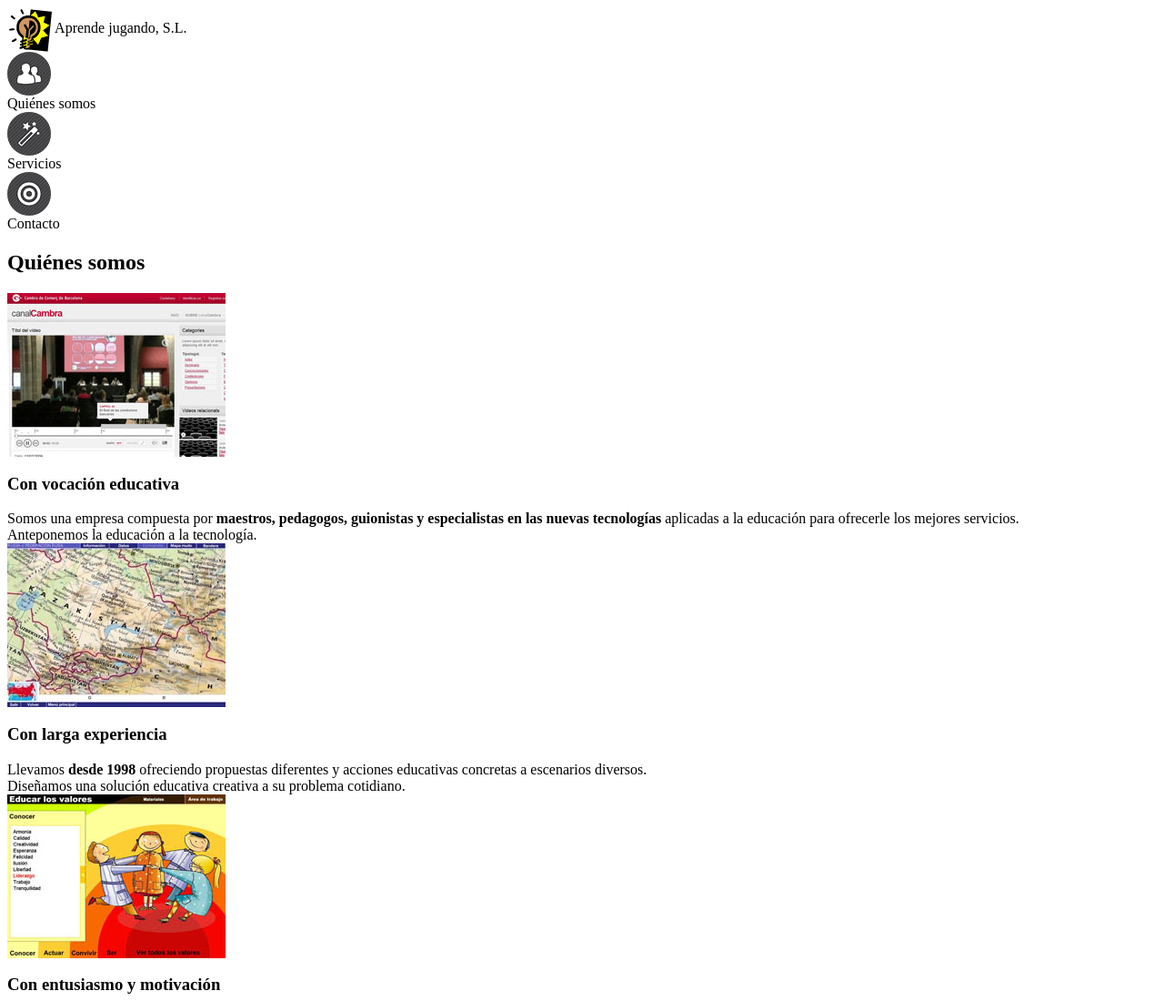
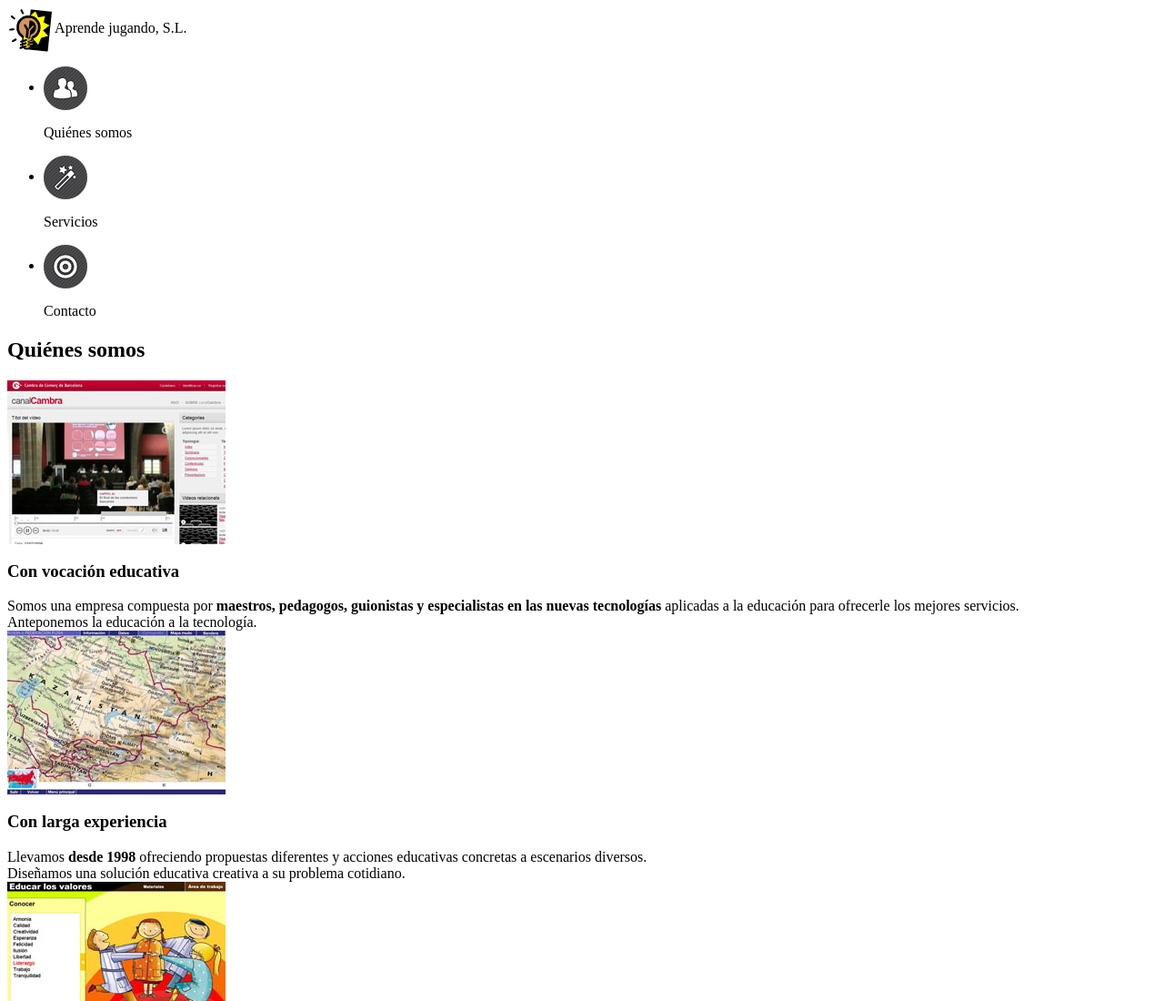
Before and after one commit to izaiamn854/Aplicaciones-Web-2SMR, a plain HTML site: page ejercicios/actividad/index.html in a window 1280 px wide. Shown: the top 1100 px of the page at 91% size. Drawn offline with Linux system fonts and the light colour scheme.

Commit message:
actividad 3 v2

```diff
--- a/ejercicios/actividad/index.html
+++ b/ejercicios/actividad/index.html
@@ -11,17 +11,19 @@
         Aprende jugando, S.L.
     </header>
     <nav>
-        <img src="img\iconol1.png" align="center">
-        <br>
-        Quiénes somos
-        <br>
-        <img src="img\iconol4.png" align="center">
-        <br>
-        Servicios
-        <br>
-        <img src="img\iconol3.png" align="center">
-        <br>
-        Contacto
+        <ul>
+        <li><img src="img\iconol1.png" align="center">
+        <p>Quiénes somos</p>
+        </li>
+        <li>
+            <img src="img\iconol4.png" align="center">
+            <p>Servicios</p>
+        </li>
+        <li>
+            <img src="img\iconol3.png" align="center">
+            <p>Contacto</p>
+        </li>
+        </ul>
     </nav>
     <main>
         <div>
```
